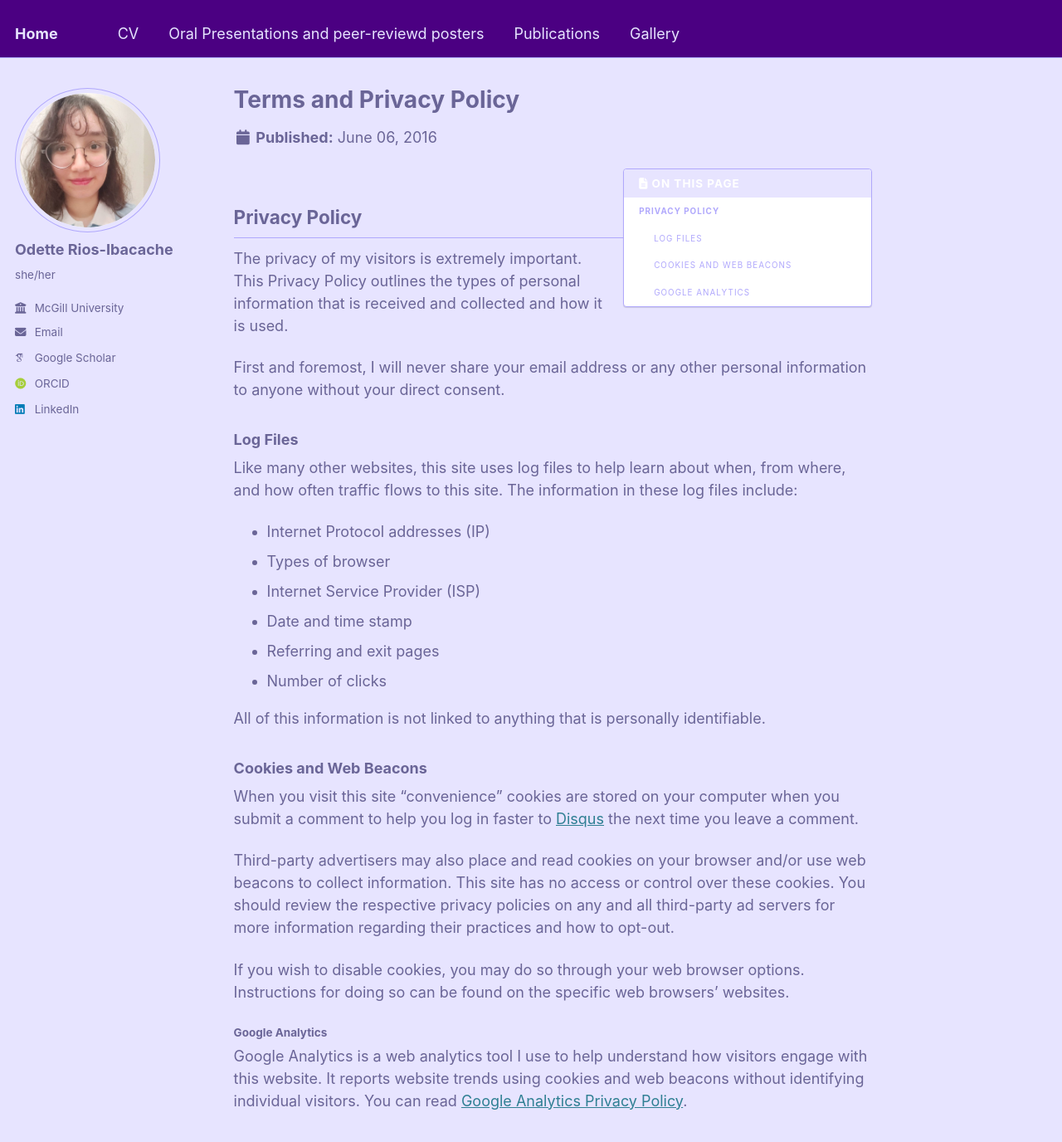
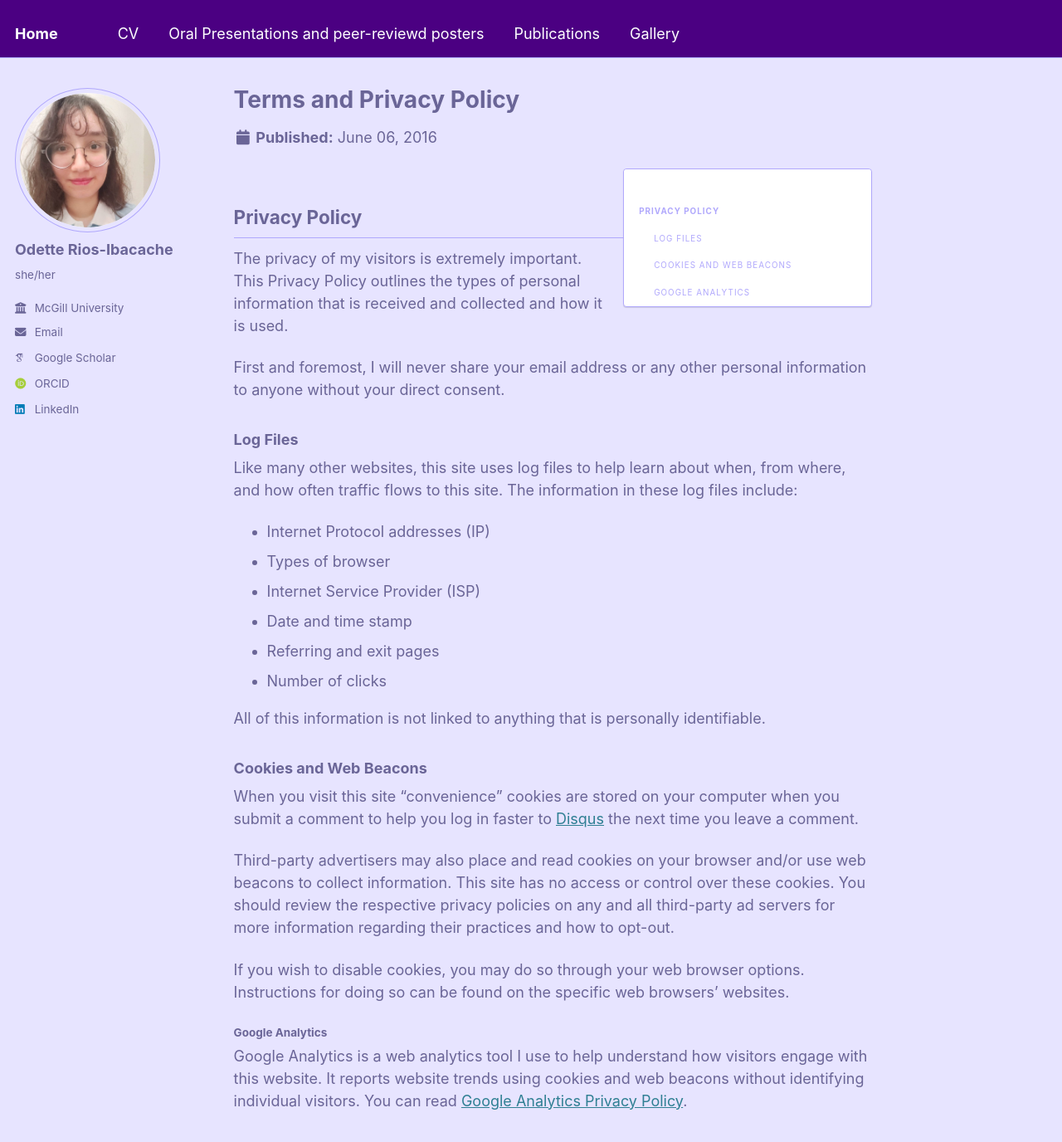
Before and after one commit to OdetteRiosI/odetteriosi.github.io, a Jekyll site: the page built from _pages/terms.md, in a window 1280 px wide and 1400 px high. Shown: the top 1376 px of the window at 83% size. Built offline with Jekyll 4.4.1, drawn with Linux system fonts in a browser that asks for light colours; some web fonts are replaced.

Commit message:
Update _variables.scss

```diff
--- a/_sass/_variables.scss
+++ b/_sass/_variables.scss
@@ -68,7 +68,7 @@ $code-background-color-dark : $light-gray;
 $text-color                 : $dark-gray;
 $border-color               : #b0a8fc/*$lighter-gray*/;
 
-$primary-color              : #e7e4ff; /*#7a8288*/;
+$primary-color              : white; /*#7a8288*/;
 $success-color              : #62c462;
 $warning-color              : #f89406;
 $danger-color               : #ee5f5b;
```
